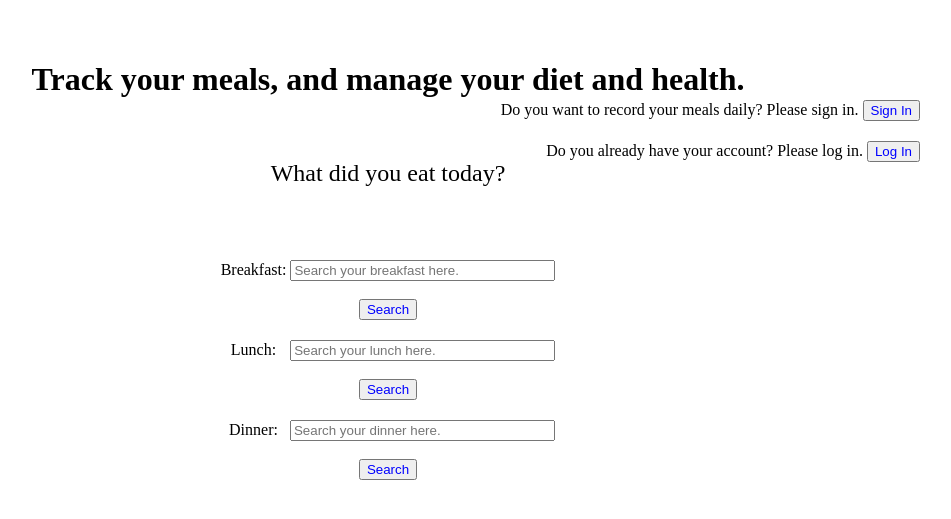
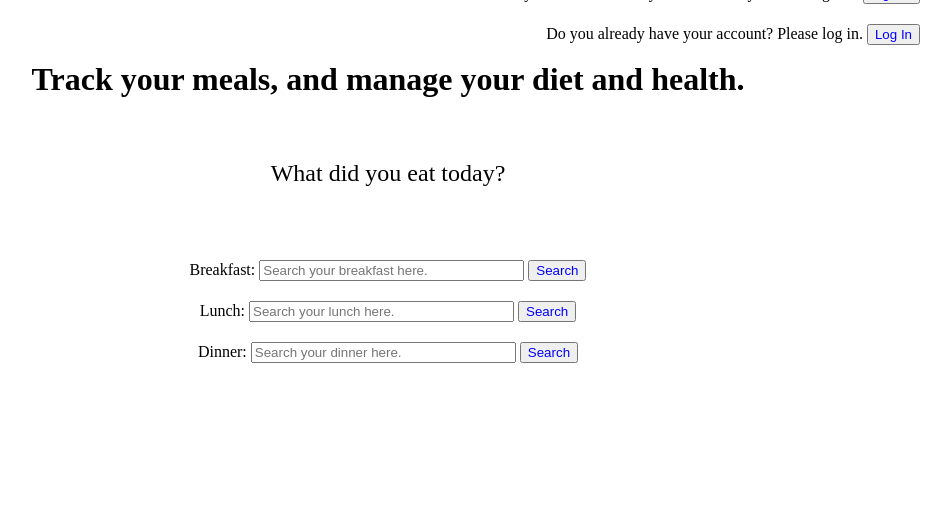
Before and after one commit to nonjang545/HA-Project, a Django app: page / in a window 1280 px wide. Shown: the top 519 px of the page, without its empty margins (252-1203 px from the left). Run offline with Django 3.2, Linux system fonts and the light colour scheme.

Commit message:
removed br

```diff
--- a/test_website/templates/index.html
+++ b/test_website/templates/index.html
@@ -15,19 +15,19 @@
         <form action="/action_page.php">
             <div class="input-group" style="text-align:center; position:relative; top:140px">
                 <label for="Breakfast">Breakfast:</label>
-                <input type="text" id="Breakfast" name="Breakfast" placeholder="Search your breakfast here." size="30"><br><br>
+                <input type="text" id="Breakfast" name="Breakfast" placeholder="Search your breakfast here." size="30">
                 <span><input type="button" value="Search" style="color:blue"></span>
             </div>
 
             <div class="input-group" style="text-align:center; position:relative; top:160px">
                 <label for="Lunch">Lunch:</label>
-                <input type="text" id="Lunch" name="Lunch" placeholder="Search your lunch here." size="30" style="position:relative; left:10px"><br><br>
+                <input type="text" id="Lunch" name="Lunch" placeholder="Search your lunch here." size="30">
                 <span><input type="button" value="Search" style="color:blue"></span>
             </div>
 
             <div class="input-group" style="text-align:center; position:relative; top:180px">
                 <label for="Lunch">Dinner:</label>
-                <input type="text" id="Lunch" name="Lunch" placeholder="Search your dinner here." size="30" style="position:relative; left:8px"><br><br>
+                <input type="text" id="Lunch" name="Lunch" placeholder="Search your dinner here." size="30">
                 <span><input type="button" value="Search" style="color:blue"></span>
             </div>
         </form>
```
